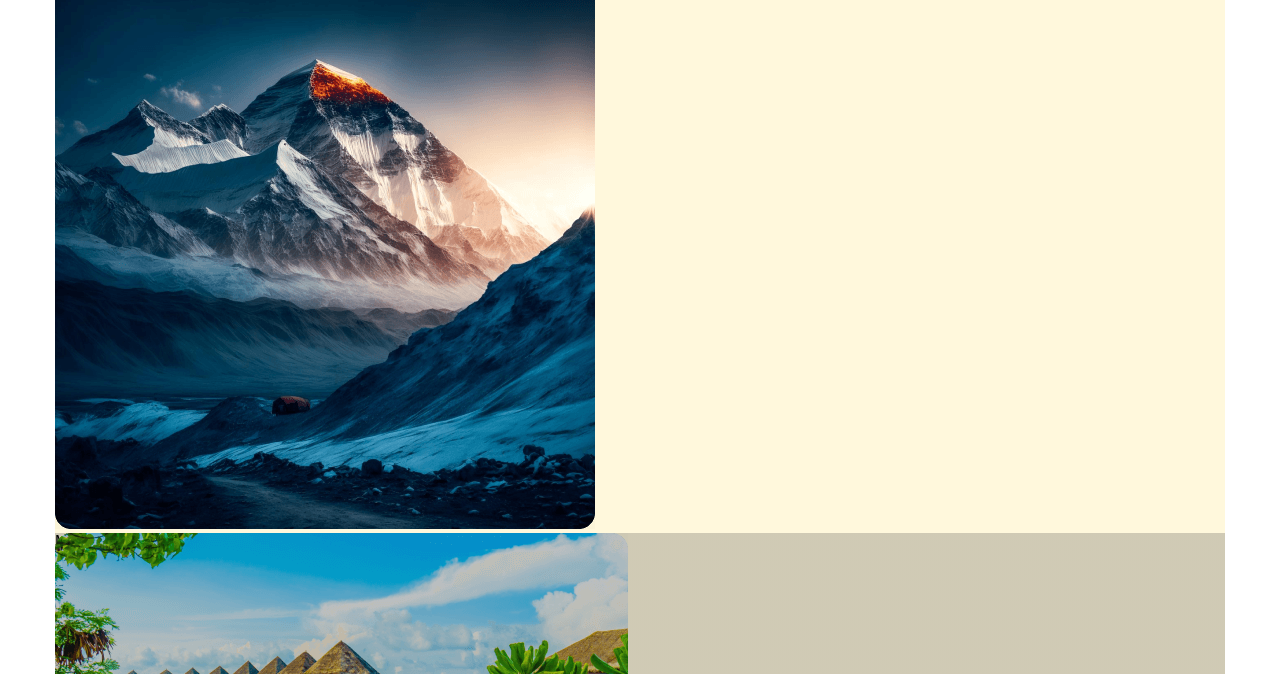
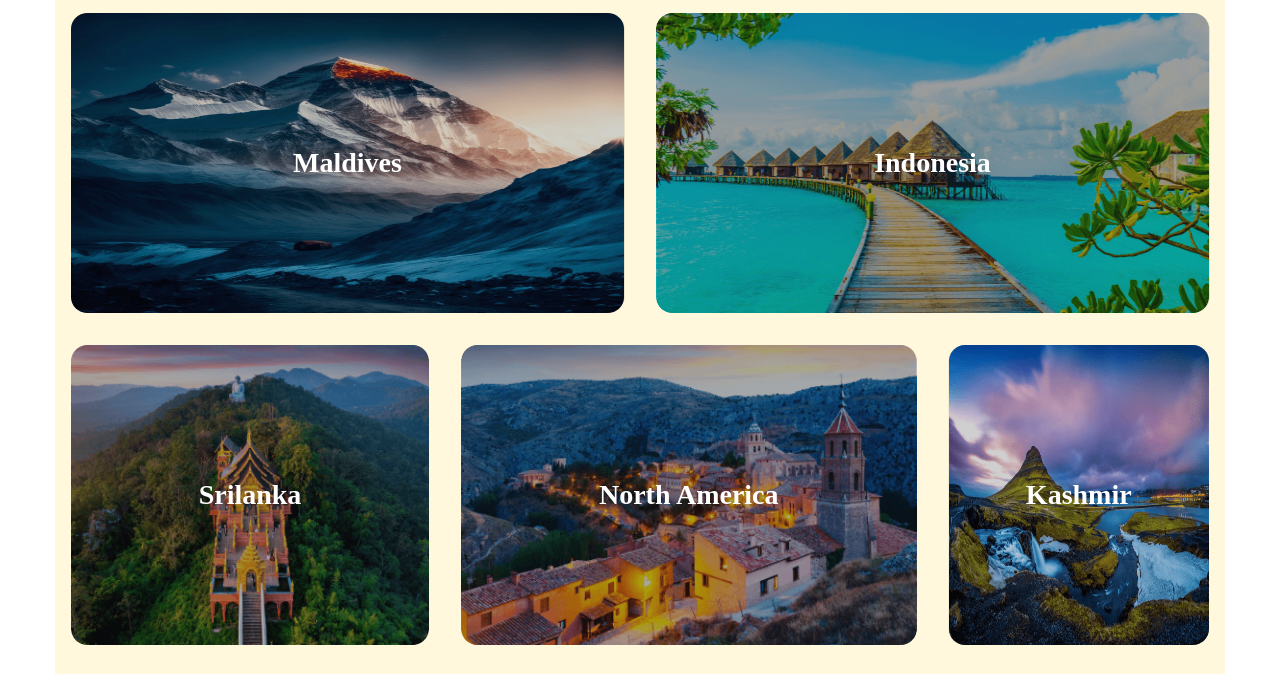
Before and after one commit to okaymahdi/IMAGE-GALLERY, a plain HTML site: page index.html in a window 1280 px wide. Shown: the part 150-824 px from the top of the page. Drawn offline with Linux system fonts and the light colour scheme.

Commit message:
finished responsive image gallery

```diff
--- a/index.html
+++ b/index.html
@@ -4,6 +4,7 @@
     <meta charset="UTF-8">
     <meta name="viewport" content="width=device-width, initial-scale=1.0">
     <title>Image Gallery</title>
+    <link rel="stylesheet" href="./styles/responsive.css">
     <link rel="stylesheet" href="./styles/style.css">
 </head>
 <body>
--- /dev/null
+++ b/styles/responsive.css
@@ -0,0 +1,26 @@
+@media screen and (max-width: 475px) {
+    .container {
+      width: 450px;
+    }
+
+    .heading {
+      width: 95%;
+    }
+
+    .heading h2 {
+        font-size: 2rem;
+    }
+
+    .heading p {
+        font-size: 0.875rem;
+    }
+
+    .gallery {
+        grid-template-columns: 1fr;
+    }
+
+    .gallery item {
+        grid-column: auto;
+    }
+
+  }
--- a/styles/style.css
+++ b/styles/style.css
@@ -4,44 +4,27 @@
   box-sizing: border-box;
 }
 
-html {
-  font-size: 62.5%;
-}
-
-body {
-  font-family: sans-serif;
-  font-size: 1.6rem;
-}
-
-li {
-  list-style: none;
-}
-
-a {
-  text-decoration: none;
-  color: black;
-}
 
 /* main styles */
 .container {
-  width: 1170px;
+  width: 73.125rem;
   margin: auto;
+  padding: 1rem;
   background-color: cornsilk;
 }
 
 .heading {
     width: 60%;
+    /* text-align: center; */
     margin: 1rem auto;
 }
 
 .heading h2 {
   color: #131318;
-  font-family: Mulish;
   text-align: center;
-  font-size: 40px;
+  font-size: 2.5rem;
   font-style: normal;
   font-weight: 800;
-  line-height: normal;
   background-color: aquamarine;
 }
 .heading p {
@@ -58,13 +41,71 @@ a {
 }
 
 /* complex styles */
+.gallery {
+  display: grid;
+  justify-content: center;
+  align-items: center;
+  gap: 2rem;
+  grid-template-columns: repeat(12, 1fr);
+  grid-template-rows: repeat(3, 1fr);
+}
+
+.gallery img {
+  width: 100%;
+  height: 100%;
+  border-radius: 1rem;
+}
+
 .item {
     position: relative;
+    height: 18.75rem;
+    text-align: center;
 }
 
 .text-above {
     position: absolute;
+    top: 50%;
+    left:50%;
+    transform: translate(-50%, -50%);
+    color: #fff;
+    font-size: 1.75rem;
+    font-weight: 800;
     background: linear-gradient(0deg, rgba(19, 19, 24, 0.20) 0%, rgba(19, 19, 24, 0.20) 100%);
     width: 100%;
     height: 100%;
+    border-radius: 1rem;
+    overflow: hidden;
+    cursor: pointer;
+
+    display: flex;
+    justify-content: center;
+    align-items: center;
 }
+
+.item-1 {
+  grid-column: auto/ span 6;
+}
+
+.item-2 {
+  grid-column: auto/ span 6;
+}
+
+.item-3 {
+  grid-column: auto/ span 4;
+}
+
+.item-4 {
+  grid-column: auto/ span 5;
+}
+
+.item-5 {
+  grid-column: auto/ span 3;
+}
+
+.item-6 {
+  grid-column: auto/ span 5;
+}
+
+.item-7 {
+  grid-column: auto/ span 7;
+}
```
